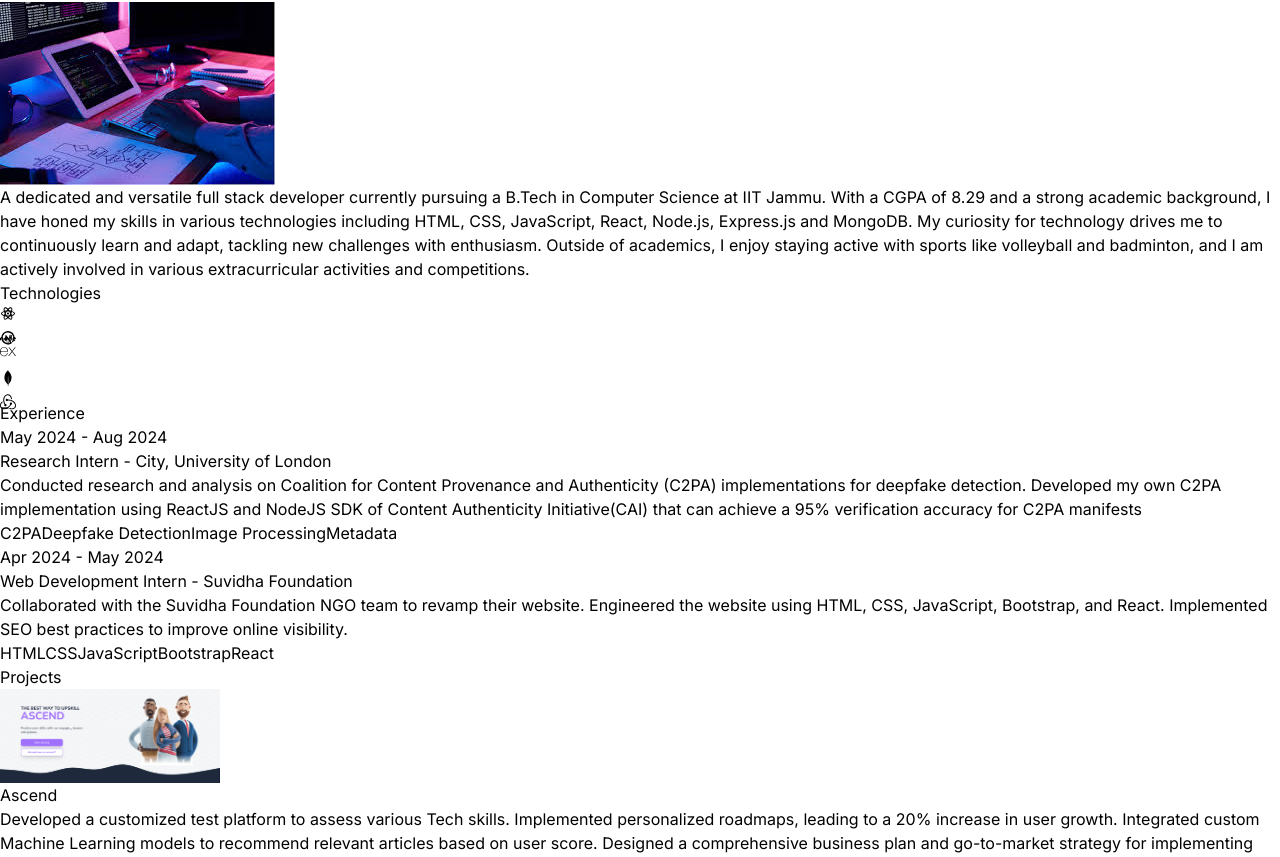
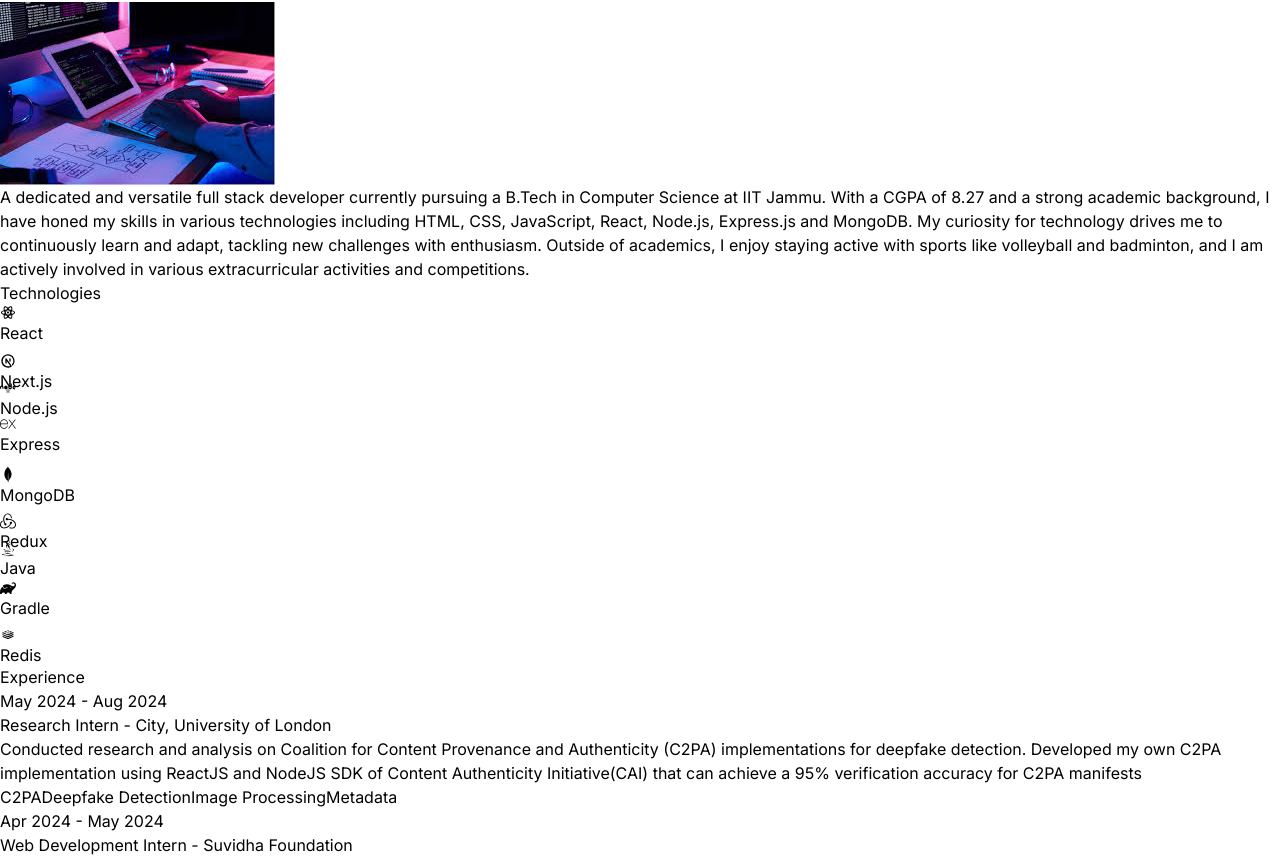
Before and after one commit to Manoj-Katta/Portfolio, a React (Vite) app: page / in a window 1280 px wide. Shown: the part 993-1850 px from the top of the page. Built offline with nearby package versions, Linux system fonts and the light colour scheme.

Commit message:
updated new project

```diff
--- a/src/components/Technologies.jsx
+++ b/src/components/Technologies.jsx
@@ -1,7 +1,7 @@
 import { DiRedis } from "react-icons/di";
-import { FaNode } from "react-icons/fa";
+import { FaJava, FaNode } from "react-icons/fa";
 import { RiReactjsLine } from "react-icons/ri";
-import { SiExpress, SiMongodb, SiRedux } from "react-icons/si";
+import { SiExpress, SiGradle, SiMongodb, SiRedux } from "react-icons/si";
 import { TbBrandNextjs } from "react-icons/tb";
 import { motion } from "framer-motion";
 
@@ -29,62 +29,123 @@
       >
         Technologies
       </motion.h1>
+
       <motion.div
         whileInView={{ opacity: 1, x: 0 }}
         initial={{ opacity: 0, x: -100 }}
         transition={{ duration: 1.5 }}
-        className="flex flex-wrap items-center justify-center gap-4"
+        className="flex flex-wrap items-center justify-center gap-6"
       >
+
+        {/* React */}
         <motion.div
           variants={iconVariants(2.5)}
           initial="initial"
           animate="animate"
-          className="rounded-2xl border-4 border-neutral-800 p-4"
+          className="flex flex-col items-center rounded-2xl border-4 border-neutral-800 p-4"
+          title="React"
         >
           <RiReactjsLine className="text-7xl text-cyan-400" />
+          <span className="mt-2 text-sm">React</span>
         </motion.div>
+
+        {/* Next.js */}
         <motion.div
           variants={iconVariants(3)}
           initial="initial"
           animate="animate"
-          className="rounded-2xl border-4 border-neutral-800 p-4"
+          className="flex flex-col items-center rounded-2xl border-4 border-neutral-800 p-4"
+          title="Next.js"
         >
-          <TbBrandNextjs className="text-7xl " />
+          <TbBrandNextjs className="text-7xl" />
+          <span className="mt-2 text-sm">Next.js</span>
         </motion.div>
+
+        {/* Node.js */}
         <motion.div
           variants={iconVariants(5)}
           initial="initial"
           animate="animate"
-          className="rounded-2xl border-4 border-neutral-800 p-4"
+          className="flex flex-col items-center rounded-2xl border-4 border-neutral-800 p-4"
+          title="Node.js"
         >
           <FaNode className="text-7xl text-green-500" />
+          <span className="mt-2 text-sm">Node.js</span>
         </motion.div>
+
+        {/* Express */}
         <motion.div
           variants={iconVariants(6)}
           initial="initial"
           animate="animate"
-          className="rounded-2xl border-4 border-neutral-800 p-4"
+          className="flex flex-col items-center rounded-2xl border-4 border-neutral-800 p-4"
+          title="Express"
         >
           <SiExpress className="text-7xl" />
+          <span className="mt-2 text-sm">Express</span>
         </motion.div>
+
+        {/* MongoDB */}
         <motion.div
           variants={iconVariants(4)}
           initial="initial"
           animate="animate"
-          className="rounded-2xl border-4 border-neutral-800 p-4"
+          className="flex flex-col items-center rounded-2xl border-4 border-neutral-800 p-4"
+          title="MongoDB"
         >
           <SiMongodb className="text-7xl text-green-500" />
+          <span className="mt-2 text-sm">MongoDB</span>
         </motion.div>
+
+        {/* Redux */}
         <motion.div
           variants={iconVariants(3)}
           initial="initial"
           animate="animate"
-          className="rounded-2xl border-4 border-neutral-800 p-4"
+          className="flex flex-col items-center rounded-2xl border-4 border-neutral-800 p-4"
+          title="Redux"
         >
-          <SiRedux className="text-7xl text-violet-500 " />
+          <SiRedux className="text-7xl text-violet-500" />
+          <span className="mt-2 text-sm">Redux</span>
         </motion.div>
+
+        {/* Java */}
+        <motion.div
+          variants={iconVariants(5)}
+          initial="initial"
+          animate="animate"
+          className="flex flex-col items-center rounded-2xl border-4 border-neutral-800 p-4"
+          title="Java"
+        >
+          <FaJava className="text-7xl text-[#007396]" />
+          <span className="mt-2 text-sm">Java</span>
+        </motion.div>
+
+        {/* Gradle */}
+        <motion.div
+          variants={iconVariants(5)}
+          initial="initial"
+          animate="animate"
+          className="flex flex-col items-center rounded-2xl border-4 border-neutral-800 p-4"
+          title="Gradle"
+        >
+          <SiGradle className="text-7xl text-green-600" />
+          <span className="mt-2 text-sm">Gradle</span>
+        </motion.div>
+
+        {/* Redis */}
+        <motion.div
+          variants={iconVariants(4)}
+          initial="initial"
+          animate="animate"
+          className="flex flex-col items-center rounded-2xl border-4 border-neutral-800 p-4"
+          title="Redis"
+        >
+          <DiRedis className="text-7xl text-red-600" />
+          <span className="mt-2 text-sm">Redis</span>
+        </motion.div>
+
       </motion.div>
-
     </div>
   );
 };
--- a/src/constants/index.js
+++ b/src/constants/index.js
@@ -4,10 +4,11 @@
 import food_restaurant from "../assets/projects/Food-Restaurant.png";
 import Email_Track from "../assets/projects/Email_Track.png";
 import Chef_Gemini from "../assets/projects/chef_gemini.png";
+import ticketBooking from "../assets/projects/Ticket-Booking.png"
 
 export const HERO_CONTENT = `A passionate Computer Science student at IIT Jammu with a strong foundation in full stack development and a keen interest in artificial intelligence and machine learning. With hands-on experience in developing and managing web applications, I strive to leverage my skills to solve real-world problems and create impactful solutions.`;
 
-export const ABOUT_TEXT = `A dedicated and versatile full stack developer currently pursuing a B.Tech in Computer Science at IIT Jammu. With a CGPA of 8.29 and a strong academic background, I have honed my skills in various technologies including HTML, CSS, JavaScript, React, Node.js, Express.js and MongoDB. My curiosity for technology drives me to continuously learn and adapt, tackling new challenges with enthusiasm. Outside of academics, I enjoy staying active with sports like volleyball and badminton, and I am actively involved in various extracurricular activities and competitions.`;
+export const ABOUT_TEXT = `A dedicated and versatile full stack developer currently pursuing a B.Tech in Computer Science at IIT Jammu. With a CGPA of 8.27 and a strong academic background, I have honed my skills in various technologies including HTML, CSS, JavaScript, React, Node.js, Express.js and MongoDB. My curiosity for technology drives me to continuously learn and adapt, tackling new challenges with enthusiasm. Outside of academics, I enjoy staying active with sports like volleyball and badminton, and I am actively involved in various extracurricular activities and competitions.`;
 
 export const EXPERIENCES = [
   {
@@ -91,6 +92,16 @@
     github: "https://github.com/Manoj-Katta/restaurant",
     website: "https://food-restaurant-frontend.netlify.app/",
   },
+  {
+  title: "Train-Booking-System",
+  image: ticketBooking,
+  description:
+    "Built a modular CLI-based train ticket booking system using Java and Gradle with features like seat allocation, dynamic waitlisting, and passenger management. Designed with Java Collections and OOP principles to support future upgrades. Currently upgrading to a Spring Boot REST API with Docker-based deployment and atomic operation support.",
+  technologies: ["Java", "Gradle", "Java Collections"],
+  github: "https://github.com/Manoj-Katta/Train-Booking-System-backend-cli",
+  website: "",
+}
+
 ];
 
 export const SKILLS = {
```
Also changed, not shown: src/assets/projects/Ticket-Booking.png (added).
